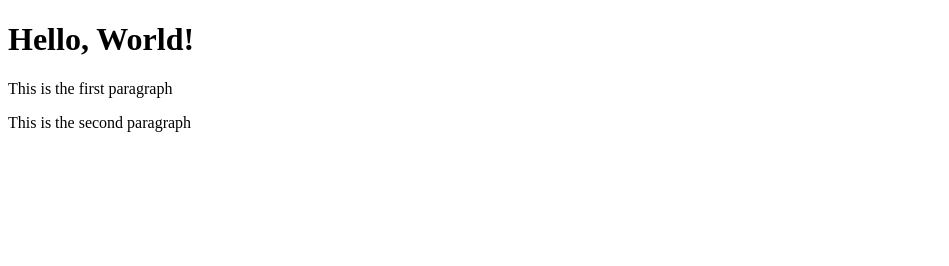
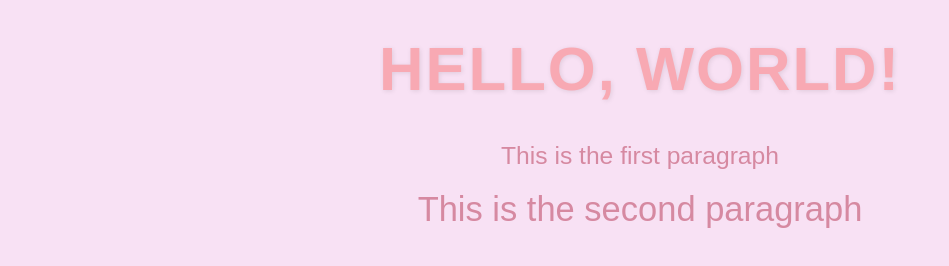
Before and after one commit to sugarkhanne2/git-test, a website: page index.html in a window 1280 px wide. Shown: the whole page, without its empty margins (0-949 px from the left). Drawn offline with Linux system fonts and the light colour scheme.

```diff
--- a/index.html
+++ b/index.html
@@ -1,6 +1,8 @@
 <!DOCTYPE html>
 <html>
-        <head></head>
+        <head>
+            <link rel="stylesheet" href="style.css">
+        </head>
         <body>
             <h1>Hello, World!</h1>
             <p1>This is the first paragraph</p>
--- /dev/null
+++ b/style.css
@@ -0,0 +1,34 @@
+* {
+    margin: 0;
+    padding: 0;
+    box-sizing: border-box;
+}
+
+body {
+    background-color: #f8e1f4;
+    font-family: 'Poppins', sans-serif;
+    color: #6b4f9c;
+    text-align: center;
+    padding: 20px;
+    margin: 0;
+    font-size: 1.1em;
+    line-height: 1.6;
+}
+
+h1 {
+    font-size: 3.5em;
+    color: #f8a9b3;
+    font-weight: 600;
+    letter-spacing: 2px;
+    margin-bottom: 15px;
+    text-transform: uppercase;
+    text-shadow: 1px 1px 5px rgba(0, 0, 0, 0.1);
+}
+
+p1 {
+    font-size: 1.4em;
+    color: #d689a1;
+    font-weight: 300;
+    margin: 10px 0;
+    line-height: 1.8;
+}
```
Also changed, not shown: package.json (added, +25 -0 lines), 2 other files.
